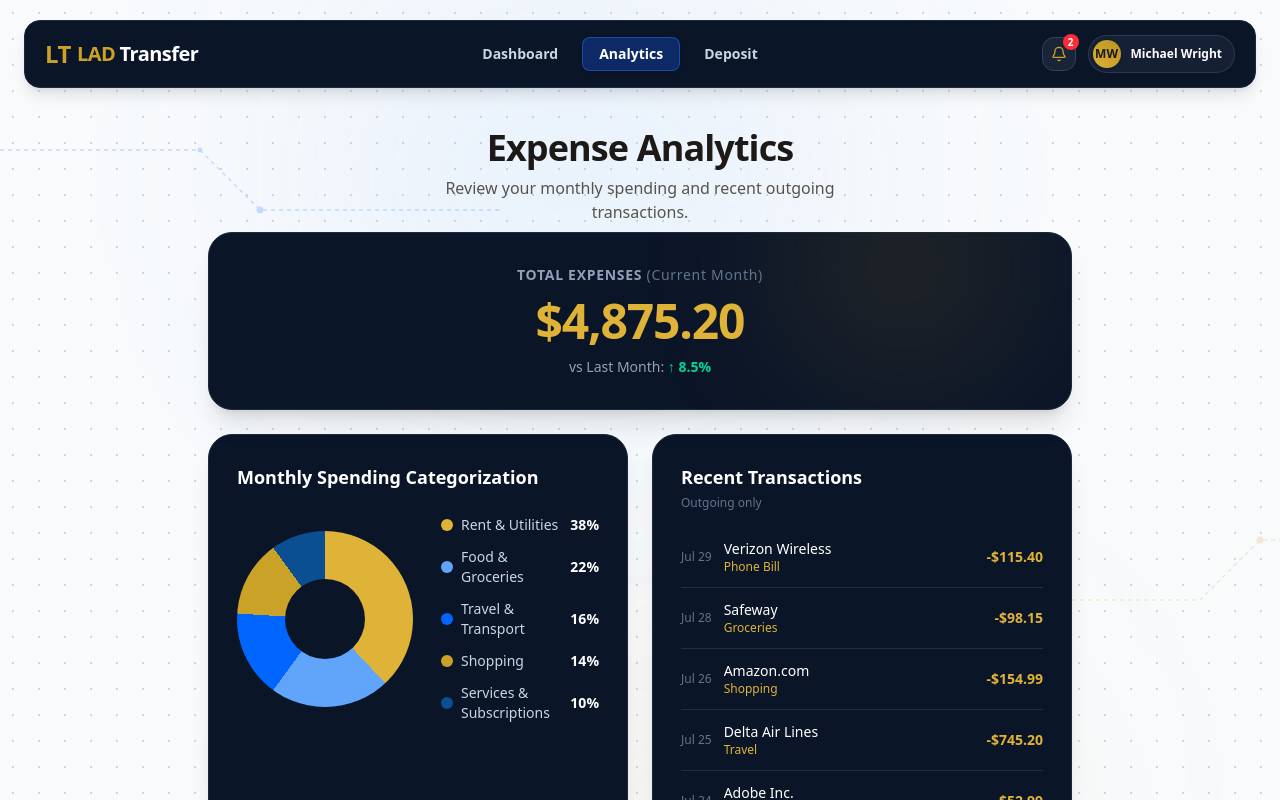
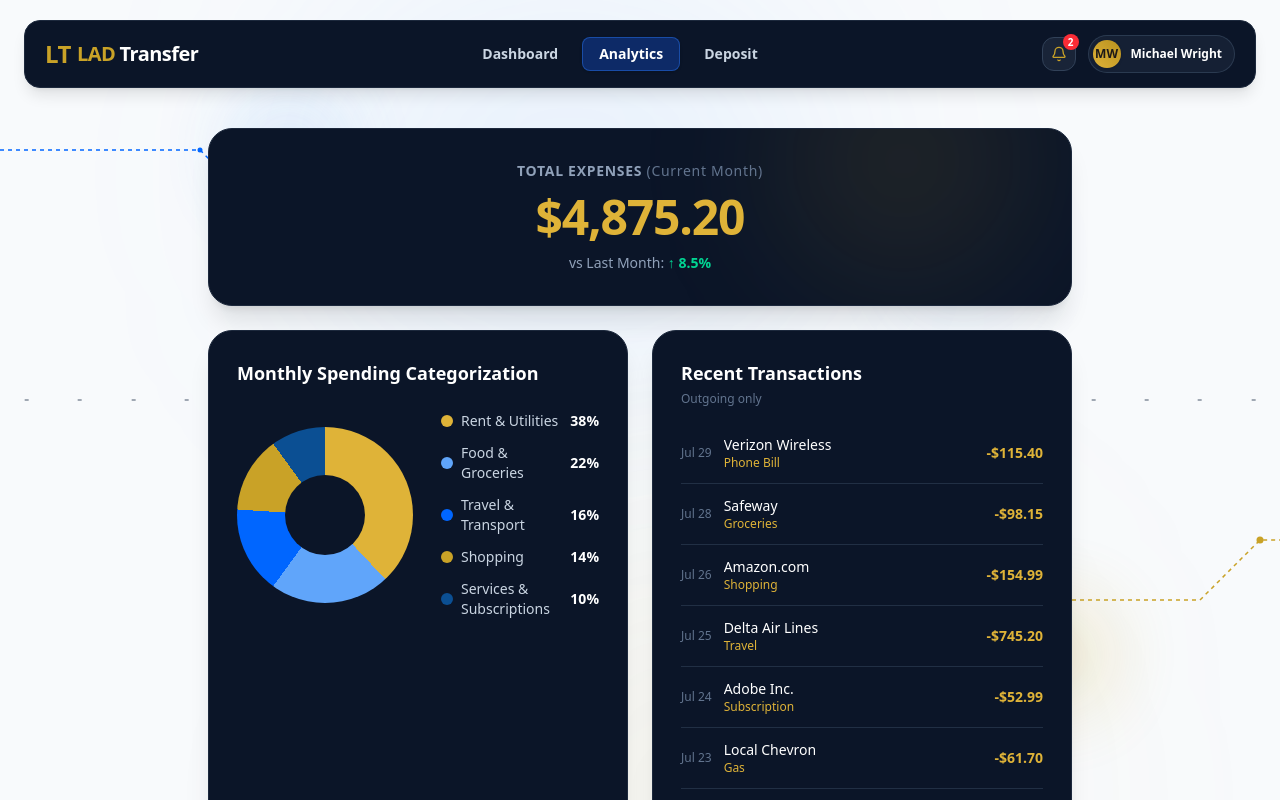
Before and after one commit to aggie-d/SASE_Hack2026, a Next.js app: page /analytics in a window 1280 px wide. Shown: the top 800 px of the page. Built offline with nearby package versions, Linux system fonts and the light colour scheme.

Commit message:
Added animations to dashboard and anlytics

```diff
--- a/app/analytics/page.tsx
+++ b/app/analytics/page.tsx
@@ -78,20 +78,39 @@ const recentTransactions = [
 export default function AnalyticsPage() {
   return (
     <div className="min-h-screen bg-[#F8FAFC] text-stone-900 flex flex-col justify-between relative overflow-hidden font-sans">
-      {/* Background: Dot-Matrix Grid (matches Dashboard) */}
+      {/* Background: Animated Dot-Matrix Wave — 24 narrow strips for a smooth sine-wave sweep */}
+      {Array.from({ length: 24 }).map((_, i) => (
+        <div
+          key={i}
+          className="absolute top-0 bottom-0 pointer-events-none"
+          style={{
+            left: `${(i * 100) / 24}%`,
+            width: `${100 / 24}%`,
+            backgroundImage: "radial-gradient(#475569 2px, transparent 2px)",
+            backgroundSize: "26px 26px",
+            backgroundAttachment: "fixed",
+            opacity: 0.5,
+            animation: `dot-wave 0.8s ease-in-out ${(i * 0.035).toFixed(3)}s`,
+          }}
+        />
+      ))}
+
+      {/* Soft Ambient Glows */}
       <div
-        className="absolute inset-0 pointer-events-none opacity-40"
-        style={{
-          backgroundImage: "radial-gradient(#94a3b8 1.25px, transparent 1.25px)",
-          backgroundSize: "26px 26px",
-        }}
+        className="absolute top-0 left-1/4 w-[500px] h-[350px] bg-blue-400/10 rounded-full blur-[130px] pointer-events-none"
+        style={{ animation: "wave-lift 0.9s ease-in-out 0.1s both" }}
       />
-      {/* Soft Ambient Glows */}
-      <div className="absolute top-0 left-1/4 w-[500px] h-[350px] bg-blue-400/10 rounded-full blur-[130px] pointer-events-none" />
-      <div className="absolute bottom-0 right-1/4 w-[500px] h-[350px] bg-[#C9A227]/10 rounded-full blur-[140px] pointer-events-none" />
+      <div
+        className="absolute bottom-0 right-1/4 w-[500px] h-[350px] bg-[#C9A227]/10 rounded-full blur-[140px] pointer-events-none"
+        style={{ animation: "wave-lift 0.9s ease-in-out 0.35s both" }}
+      />
 
-      {/* Circuit Tech Lines (matches Dashboard) */}
-      <svg className="absolute inset-0 w-full h-full pointer-events-none opacity-20" xmlns="http://www.w3.org/2000/svg">
+      {/* Circuit Tech Lines */}
+      <svg
+        className="absolute inset-0 w-full h-full pointer-events-none opacity-20"
+        xmlns="http://www.w3.org/2000/svg"
+        style={{ animation: "wave-lift 0.9s ease-in-out 0.15s both" }}
+      >
         <path d="M0,150 L200,150 L260,210 L500,210" fill="none" stroke="#0066FF" strokeWidth="1.5" strokeDasharray="4 4" />
         <circle cx="260" cy="210" r="3.5" fill="#0066FF" />
         <path d="M1000,600 L1200,600 L1260,540 L1600,540" fill="none" stroke="#C9A227" strokeWidth="1.5" strokeDasharray="4 4" />
@@ -99,24 +118,82 @@ export default function AnalyticsPage() {
         <circle cx="200" cy="150" r="2.5" fill="#0066FF" />
       </svg>
 
+      {/* Floating Light Wisps — appear after the wave animation completes */}
+      <div
+        className="absolute pointer-events-none rounded-full"
+        style={{
+          top: "18%",
+          left: "12%",
+          width: "80px",
+          height: "80px",
+          background: "rgba(96, 165, 250, 0.35)",
+          filter: "blur(40px)",
+          animation: "wisp-drift-1 12s ease-in-out 1.5s infinite",
+        }}
+      />
+      <div
+        className="absolute pointer-events-none rounded-full"
+        style={{
+          top: "65%",
+          right: "10%",
+          width: "100px",
+          height: "100px",
+          background: "rgba(201, 162, 39, 0.3)",
+          filter: "blur(45px)",
+          animation: "wisp-drift-2 15s ease-in-out 2s infinite",
+        }}
+      />
+      <div
+        className="absolute pointer-events-none rounded-full"
+        style={{
+          top: "40%",
+          left: "55%",
+          width: "60px",
+          height: "60px",
+          background: "rgba(96, 165, 250, 0.25)",
+          filter: "blur(35px)",
+          animation: "wisp-drift-3 10s ease-in-out 1.8s infinite",
+        }}
+      />
+      <div
+        className="absolute pointer-events-none rounded-full"
+        style={{
+          top: "75%",
+          left: "30%",
+          width: "70px",
+          height: "70px",
+          background: "rgba(201, 162, 39, 0.25)",
+          filter: "blur(40px)",
+          animation: "wisp-drift-4 13s ease-in-out 2.2s infinite",
+        }}
+      />
+      <div
+        className="absolute pointer-events-none rounded-full"
+        style={{
+          top: "25%",
+          right: "25%",
+          width: "90px",
+          height: "90px",
+          background: "rgba(96, 165, 250, 0.2)",
+          filter: "blur(50px)",
+          animation: "wisp-drift-1 14s ease-in-out 2.5s infinite",
+        }}
+      />
+
       {/* Consistent Navigation Header */}
-      <AppHeader active="analytics" />
+      <div style={{ animation: "wave-lift 0.9s ease-in-out 0.08s both" }}>
+        <AppHeader active="analytics" />
+      </div>
 
       {/* Main Content Area */}
       <main className="relative z-10 w-full max-w-4xl mx-auto flex-1 flex flex-col items-center px-4 py-8 sm:py-10">
         <div className="w-full space-y-6">
-          {/* Page Title */}
-          <div className="text-center mb-2">
-            <h1 className="text-3xl sm:text-4xl font-extrabold tracking-tight text-stone-900 mb-2">
-              Expense Analytics
-            </h1>
-            <p className="text-sm sm:text-base text-stone-600 max-w-md mx-auto">
-              Review your monthly spending and recent outgoing transactions.
-            </p>
-          </div>
 
           {/* Monthly Expense Summary Card */}
-          <div className="bg-[#0B1528] rounded-3xl p-6 sm:p-8 shadow-xl border border-slate-800 text-white relative overflow-hidden text-center">
+          <div
+            className="bg-[#0B1528] rounded-3xl p-6 sm:p-8 shadow-xl border border-slate-800 text-white relative overflow-hidden text-center"
+            style={{ animation: "wave-lift 0.9s ease-in-out 0.22s both" }}
+          >
             {/* Subtle card glow */}
             <div className="absolute -top-24 right-10 w-64 h-64 bg-[#C9A227]/10 rounded-full blur-[70px] pointer-events-none" />
 
@@ -142,7 +219,10 @@ export default function AnalyticsPage() {
           {/* Analytics Panels */}
           <div className="grid gap-6 lg:grid-cols-2">
             {/* Spending Categories Card */}
-            <div className="bg-[#0B1528] rounded-3xl p-6 sm:p-7 shadow-xl border border-slate-800 text-white">
+            <div
+              className="bg-[#0B1528] rounded-3xl p-6 sm:p-7 shadow-xl border border-slate-800 text-white"
+              style={{ animation: "wave-lift 0.9s ease-in-out 0.30s both" }}
+            >
               <h2 className="text-base sm:text-lg font-bold text-white">
                 Monthly Spending Categorization
               </h2>
@@ -183,7 +263,10 @@ export default function AnalyticsPage() {
             </div>
 
             {/* Recent Transactions Card */}
-            <div className="bg-[#0B1528] rounded-3xl p-6 sm:p-7 shadow-xl border border-slate-800 text-white">
+            <div
+              className="bg-[#0B1528] rounded-3xl p-6 sm:p-7 shadow-xl border border-slate-800 text-white"
+              style={{ animation: "wave-lift 0.9s ease-in-out 0.38s both" }}
+            >
               <h2 className="text-base sm:text-lg font-bold text-white">
                 Recent Transactions
               </h2>
@@ -221,7 +304,10 @@ export default function AnalyticsPage() {
       </main>
 
       {/* Footer */}
-      <footer className="relative z-10 py-5 text-center text-xs text-stone-500">
+      <footer
+        className="relative z-10 py-5 text-center text-xs text-stone-500"
+        style={{ animation: "wave-lift 0.9s ease-in-out 0.45s both" }}
+      >
         <p>© 2026 LADTransfer. All rights reserved.</p>
       </footer>
     </div>
--- a/app/globals.css
+++ b/app/globals.css
@@ -10,3 +10,92 @@ body {
   color: var(--foreground);
   font-family: ui-sans-serif, system-ui, sans-serif;
 }
+
+/* ── Dashboard wave & wisp animations ── */
+
+@keyframes wave-lift {
+  0% {
+    transform: translateY(0);
+    opacity: 0;
+  }
+  35% {
+    transform: translateY(-22px);
+    opacity: 1;
+  }
+  65% {
+    transform: translateY(3px);
+    opacity: 1;
+  }
+  100% {
+    transform: translateY(0);
+    opacity: 1;
+  }
+}
+
+@keyframes dot-wave {
+  0%, 100% {
+    background-position-y: 0;
+  }
+  35% {
+    background-position-y: -20px;
+  }
+  65% {
+    background-position-y: 3px;
+  }
+}
+
+@keyframes wisp-drift-1 {
+  0%, 100% {
+    transform: translate(0, 0) scale(1);
+    opacity: 0;
+  }
+  15%, 85% {
+    opacity: 1;
+  }
+  50% {
+    transform: translate(120px, -80px) scale(1.15);
+    opacity: 0.7;
+  }
+}
+
+@keyframes wisp-drift-2 {
+  0%, 100% {
+    transform: translate(0, 0) scale(1);
+    opacity: 0;
+  }
+  15%, 85% {
+    opacity: 1;
+  }
+  50% {
+    transform: translate(-100px, -60px) scale(0.9);
+    opacity: 0.6;
+  }
+}
+
+@keyframes wisp-drift-3 {
+  0%, 100% {
+    transform: translate(0, 0) scale(1);
+    opacity: 0;
+  }
+  15%, 85% {
+    opacity: 1;
+  }
+  50% {
+    transform: translate(80px, 70px) scale(1.1);
+    opacity: 0.7;
+  }
+}
+
+@keyframes wisp-drift-4 {
+  0%, 100% {
+    transform: translate(0, 0) scale(1);
+    opacity: 0;
+  }
+  15%, 85% {
+    opacity: 1;
+  }
+  50% {
+    transform: translate(-70px, -100px) scale(1.2);
+    opacity: 0.5;
+  }
+}
```
Also changed, not shown: app/dashboard/page.tsx (+107 -15 lines).
